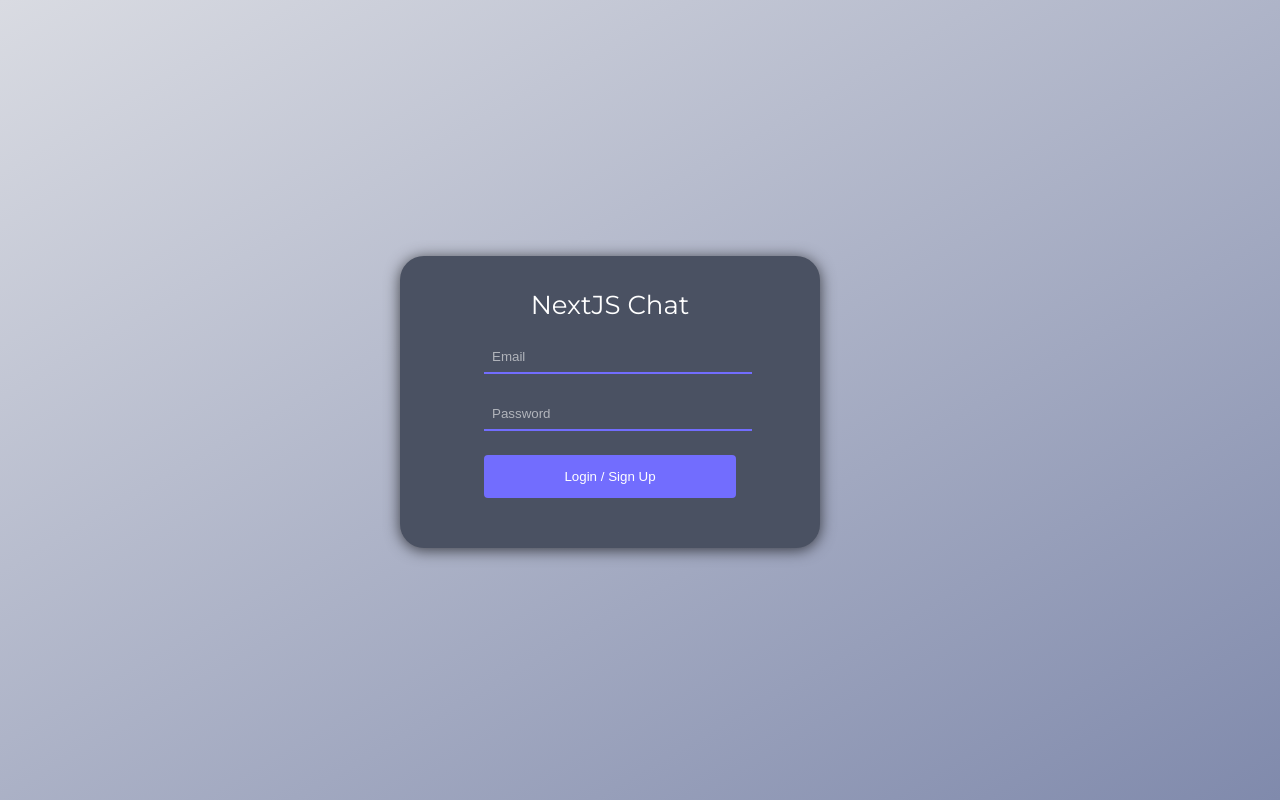
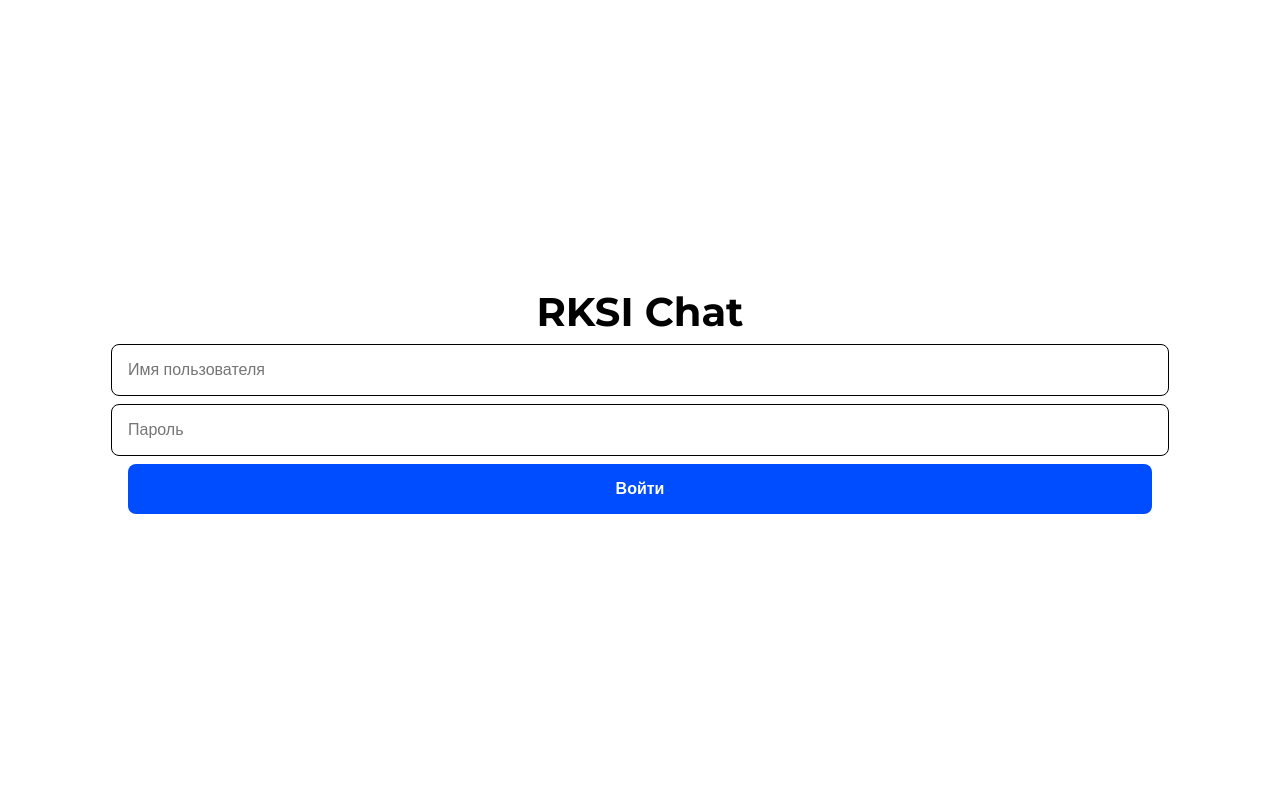
Before and after one commit to chebupa/chat-demo, a Next.js app: page / in a window 1280 px wide. Built offline with nearby package versions, Linux system fonts and the light colour scheme.

Commit message:
some small changes

```diff
--- a/pages/index.js
+++ b/pages/index.js
@@ -1,14 +1,15 @@
 import { Context } from "../context"
 
-import React, { useContext } from "react"
 import axios from "axios"
+import React, { useContext, useState } from "react"
 import { useRouter } from "next/router"
 
 
 export default function Auth() {
 	const router = useRouter()
-	const { username, setUsername, secret, setSecret } = useContext(Context)
 
+	const [ username, setUsername ] = useState()
+	const [ secret, setSecret ] = useState()
 
 	function onSubmit(e) {
 		e.preventDefault()
@@ -23,41 +24,38 @@ export default function Auth() {
 			)
 			.then( r => {
 				router.push("/chats")
+
+				localStorage.setItem("username", username)
+				localStorage.setItem("secret", secret)
 			})
 	}
 
 
 	return (
-    	<div className="background">
-    		<div className="auth-container">
 		<form className="auth-form" onSubmit={ e => onSubmit(e) }>
-
           	<div className="auth-title">
-					NextJS Chat
+				RKSI Chat
 			</div>
 
-          		<div className="input-container">
+			<div className="form-cont">
 				<input
-              			placeholder="Email"
+					type="username"
+					placeholder="Имя пользователя"
 					className="text-input"
 					onChange={ e => setUsername(e.target.value) }
 				/>
-          		</div>
 
-        		<div className="input-container">
 				<input
 					type="password"
-              			placeholder="Password"
+					placeholder="Пароль"
 					className="text-input"
 					onChange={ e => setSecret(e.target.value) }
 				/>
-	        	</div>
 
 				<button type="submit" className="submit-button">
-            		Login / Sign Up
+					Войти
 				</button>
+			</div>
     	</form>
-      	</div>
-    </div>
 	)
 }
--- a/styles/auth.css
+++ b/styles/auth.css
@@ -1,25 +1,8 @@
-.background {
-  padding: 100px;
-  position: absolute;
-  top: 0px;
-  left: 0px;
-  width: calc(100vw - 200px);
-  height: calc(100vh - 200px);
-  background: linear-gradient(150deg, #d9dbe2, #808aac 100%, #282d39 0);
+input, button {
+	margin: 0;
+	padding: 0;
 }
-
-.auth-container {
-  width: 420px;
-  height: 292px;
-  position: relative;
-  top: calc(50vh - 144px - 100px);
-  left: calc(50vw - 240px - 100px);
-  background-color: #4a5162;
-  border-radius: 24px;
-  box-shadow: 0 2px 15px rgb(0 0 0 / 68%);
-}
-
-.auth-form {
+/* .auth-form {
   padding-top: 33px;
   width: 60%;
   margin-left: 20%;
@@ -28,8 +11,8 @@
 .auth-title {
   padding-bottom: 20px;
   width: 100%;
+  font-weight: bold;
   text-align: center;
-  color: white;
   font-size: 26px;
 }
 
@@ -61,4 +44,48 @@
 
 .submit-button::hover {
   background-color: #938ffe;
+} */
+
+
+.auth-form {
+	display: flex;
+	flex-direction: column;
+	align-items: center;
+	justify-content: center;
+	gap: 0.5rem;
+
+	width: 100vw;
+	height: 100vh;
 }
+.auth-title {
+	font-weight: bold;
+	font-size: 2.5rem;
+	text-align: center;
+}
+
+.form-cont {
+	display: flex;
+	flex-direction: column;
+	align-items: center;
+	justify-content: center;
+	gap: 0.5rem;
+
+	width: 80%;
+}
+.text-input, .submit-button {
+	/* padding: 0.5rem 2rem; */
+	min-width: 100%;
+	padding: 1rem;
+	border-radius: 0.5rem;
+	font-size: 1rem;
+}
+
+.text-input {
+	border: 1px solid black;
+}
+.submit-button {
+	background-color: rgb(0, 76, 255);
+	border: none;
+	color: white;
+	font-weight: 600;
+}
--- a/styles/chats.css
+++ b/styles/chats.css
@@ -143,12 +143,10 @@
   position: relative !important;
   top: 4px !important;
   border-width: 0px !important;
-  background-color: #4a5162 !important;
-  color: white !important;
+  background-color: white !important;
+  color: black !important;
 }
-#msg-textarea::placeholder {
-  color: hsla(0, 0%, 100%, 0.568) !important;
-}
+
 
 
 
--- a/styles/index.css
+++ b/styles/index.css
@@ -14,3 +14,8 @@
 body {
   margin: 0;
 }
+
+
+* {
+  transition: 0.5s;
+}
```
Also changed, not shown: pages/chats.js (+9 -19 lines), public/manifest.json (added). Lines whose indentation alone changed are shown as unchanged.
